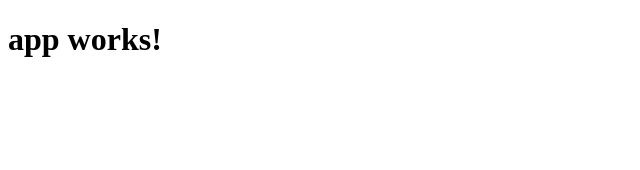
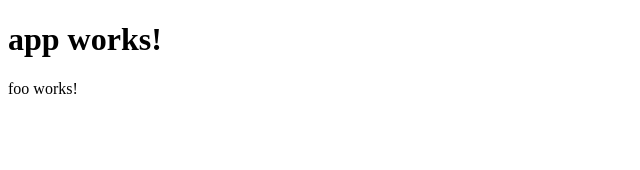
Before and after one commit to miller-time/ngmodule-demos, an Angular app: page / in a window 1280 px wide. Shown: the top 170 px of the page, without its empty margins (0-640 px from the left). Built offline with nearby package versions, Linux system fonts and the light colour scheme.

Commit message:
imports&exports: foomodule

```diff
--- a/src/app/app.component.html
+++ b/src/app/app.component.html
@@ -1,3 +1,5 @@
 <h1>
   {{title}}
 </h1>
+
+<app-foo></app-foo>
--- a/src/app/app.module.ts
+++ b/src/app/app.module.ts
@@ -4,6 +4,7 @@
 import { HttpModule } from '@angular/http';
 
 import { AppComponent } from './app.component';
+import { FooModule } from './foo/foo.module';
 
 @NgModule({
   declarations: [
@@ -12,7 +13,8 @@
   imports: [
     BrowserModule,
     FormsModule,
-    HttpModule
+    HttpModule,
+    FooModule
   ],
   providers: [],
   bootstrap: [AppComponent]
--- /dev/null
+++ b/src/app/foo/foo.component.html
@@ -0,0 +1,3 @@
+<p>
+  foo works!
+</p>
--- /dev/null
+++ b/src/app/foo/foo.component.ts
@@ -0,0 +1,15 @@
+import { Component, OnInit } from '@angular/core';
+
+@Component({
+  selector: 'app-foo',
+  templateUrl: './foo.component.html',
+  styleUrls: ['./foo.component.css']
+})
+export class FooComponent implements OnInit {
+
+  constructor() { }
+
+  ngOnInit() {
+  }
+
+}
```
Also changed, not shown: src/app/foo/foo.module.ts (added, +17 -0 lines), src/app/foo/foo.component.css (added), 1 other file (tests, documents, lock files or other folders).
